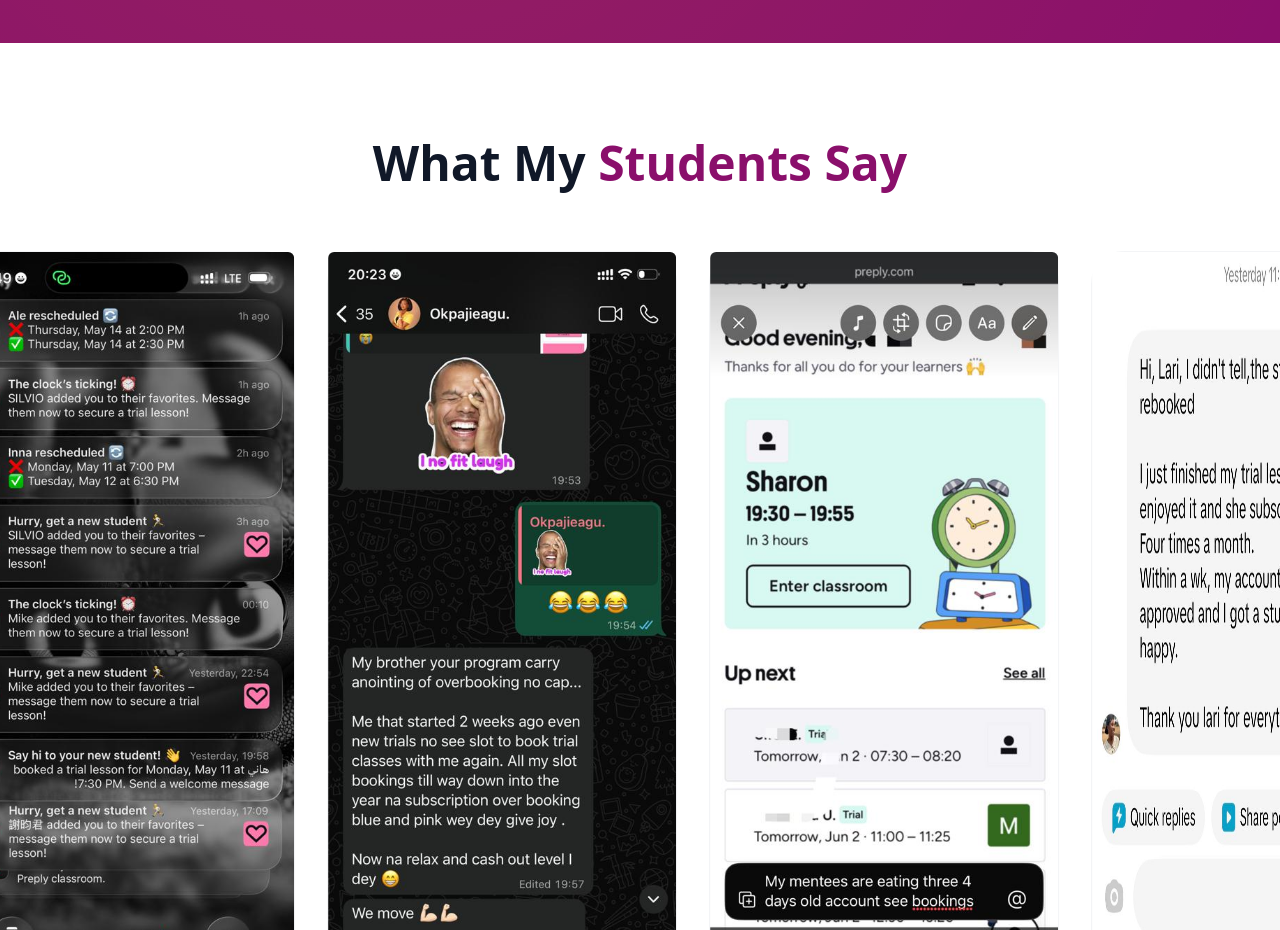
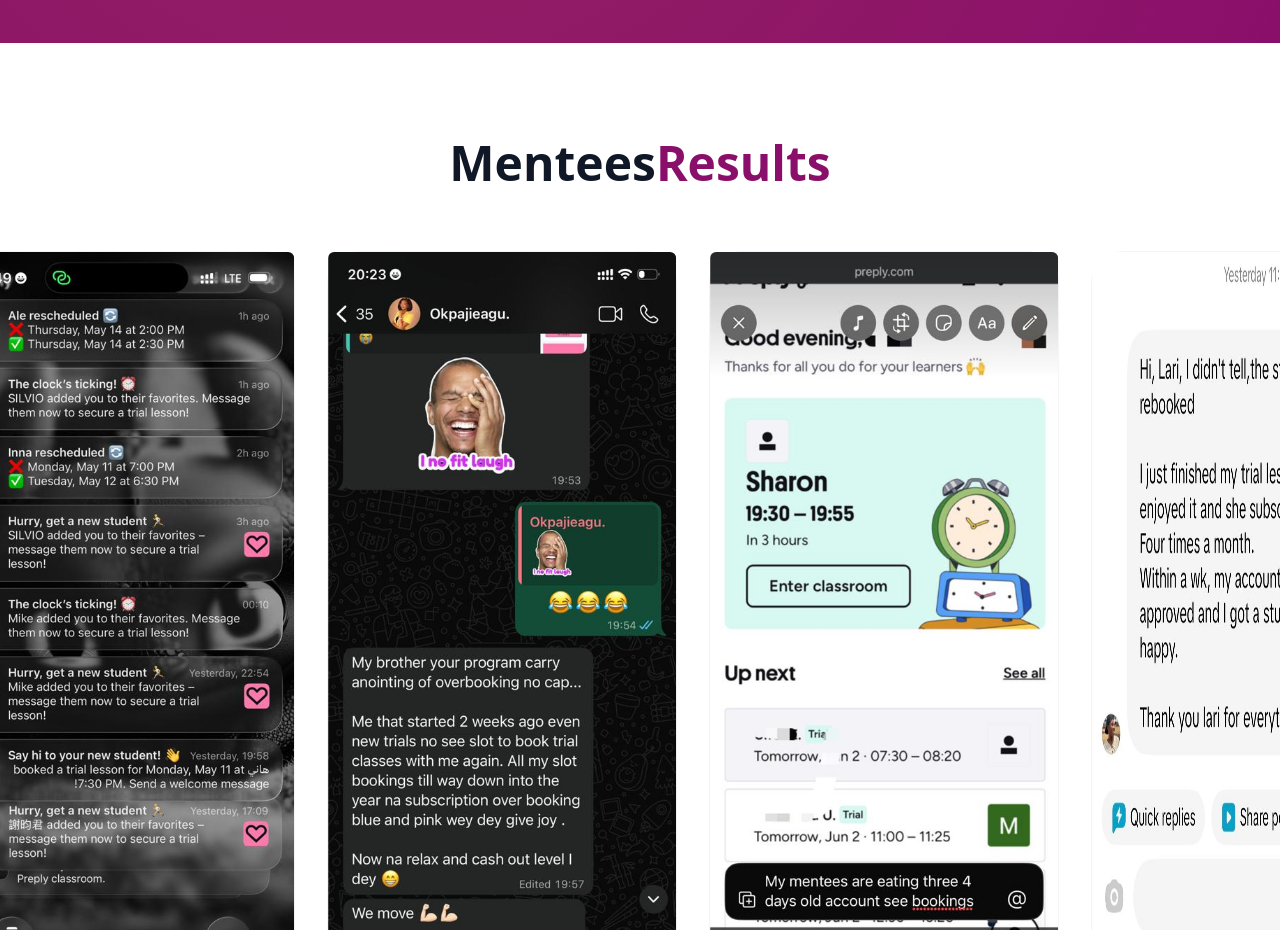
Before and after one commit to ojongfranck/premium-tutor-flow-1, a React (Vite) app: page / in a window 1280 px wide. Shown: the part 4660-5590 px from the top of the page. Built offline with nearby package versions, Linux system fonts and the light colour scheme.

Commit message:
minor changes

```diff
--- a/src/components/sections/Masterclass.tsx
+++ b/src/components/sections/Masterclass.tsx
@@ -1,6 +1,6 @@
 import { motion } from 'framer-motion';
 import { Button } from '@/components/ui/button';
-import { Calendar, Clock, MapPin, Users, Gift, PlayCircle } from 'lucide-react';
+import { Calendar, Clock, MapPin, Users, Gift, PlayCircle, Link } from 'lucide-react';
 
 export function Masterclass() {
   return (
@@ -94,6 +94,7 @@ export function Masterclass() {
               </div>
 
               <Button
+              onClick={() => window.open('/apply')}
                 className="w-full bg-brand-magenta hover:bg-brand-fuchsia text-white rounded-full py-8 text-xl font-bold shadow-xl shadow-brand-magenta/20"
               >
                 Access Free Masterclass
--- a/src/components/sections/Testimonials.tsx
+++ b/src/components/sections/Testimonials.tsx
@@ -186,7 +186,7 @@ export function Testimonials() {
     <section id="testimonials" className="py-24 bg-white overflow-hidden">
       <div className="max-w-7xl mx-auto px-6 mb-16">
         <h2 className="text-4xl lg:text-5xl font-bold text-gray-900 mb-4 text-center">
-          What My <span className="text-brand-magenta">Students Say</span>
+          Mentees<span className="text-brand-magenta">Results</span>
         </h2>
         {/* <p className="text-gray-600 max-w-2xl mx-auto text-lg text-center">
           Join 2+ successful mentorship clients who have transformed their careers with FSL Tutor Academy.
```
Also changed, not shown: 2 other files (tests, documents, lock files or other folders).
